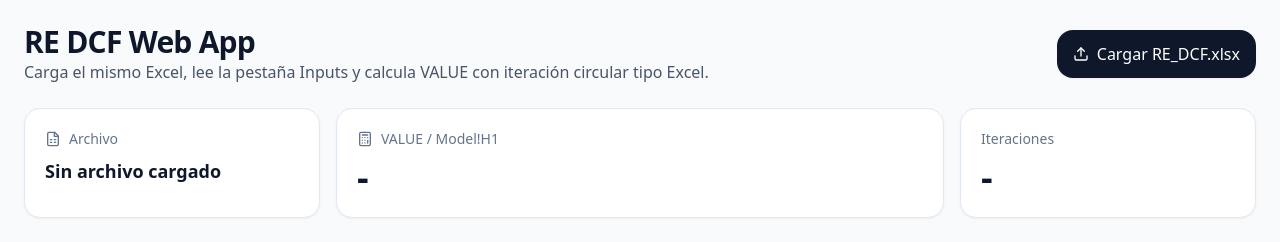
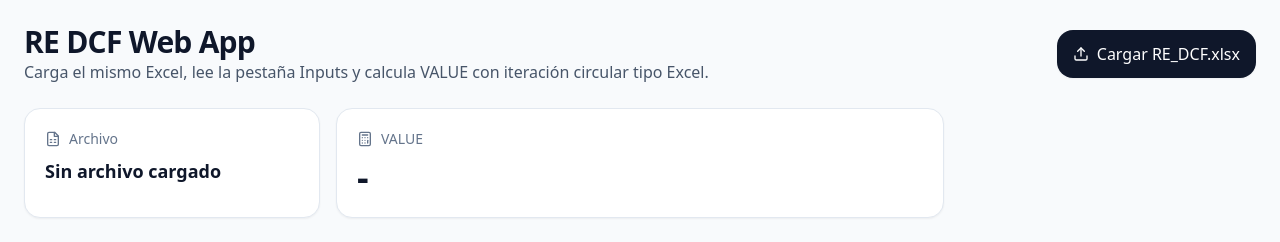
Before and after one commit to rknopmus/re-dcf-model, a React (Vite) app: page / in a window 1280 px wide. Shown: the top 242 px of the page. Built offline with nearby package versions, Linux system fonts and the light colour scheme.

Commit message:
Update App.jsx

```diff
--- a/src/App.jsx
+++ b/src/App.jsx
@@ -204,16 +204,11 @@ export default function App() {
           </Card>
           <Card className="rounded-2xl shadow-sm md:col-span-2">
             <CardContent className="p-5">
-              <div className="flex items-center gap-2 text-sm text-slate-500"><Calculator className="h-4 w-4" /> VALUE / Model!H1</div>
+              <div className="flex items-center gap-2 text-sm text-slate-500"><Calculator className="h-4 w-4" /> VALUE</div>
               <div className="mt-2 text-4xl font-bold">{result ? money(result.value) : "-"}</div>
             </CardContent>
           </Card>
-          <Card className="rounded-2xl shadow-sm">
-            <CardContent className="p-5">
-              <div className="text-sm text-slate-500">Iteraciones</div>
-              <div className="mt-2 text-4xl font-bold">{result ? result.iteration : "-"}</div>
-            </CardContent>
-          </Card>
+
         </div>
 
         <div className="grid gap-6 lg:grid-cols-3">
```
